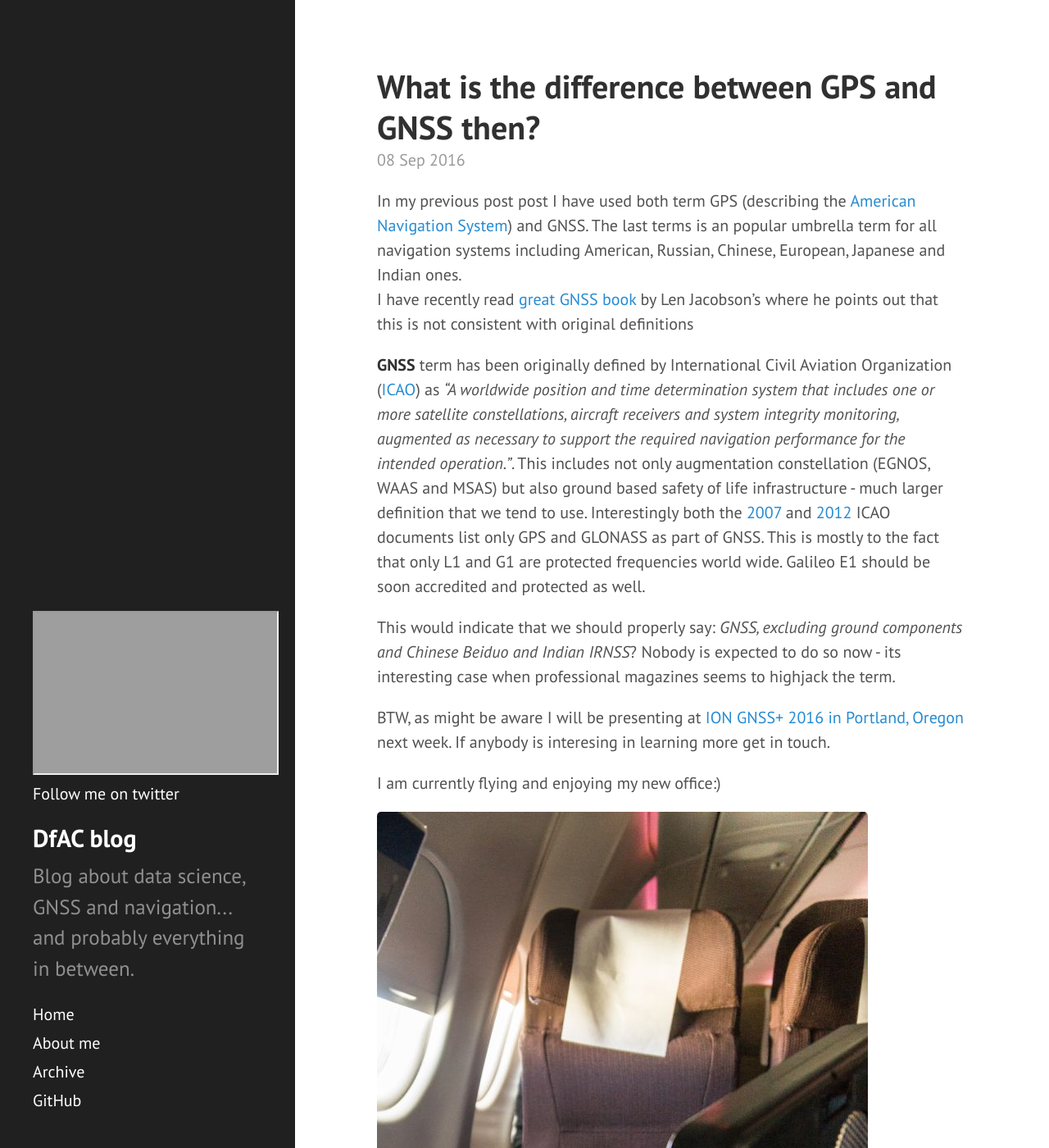
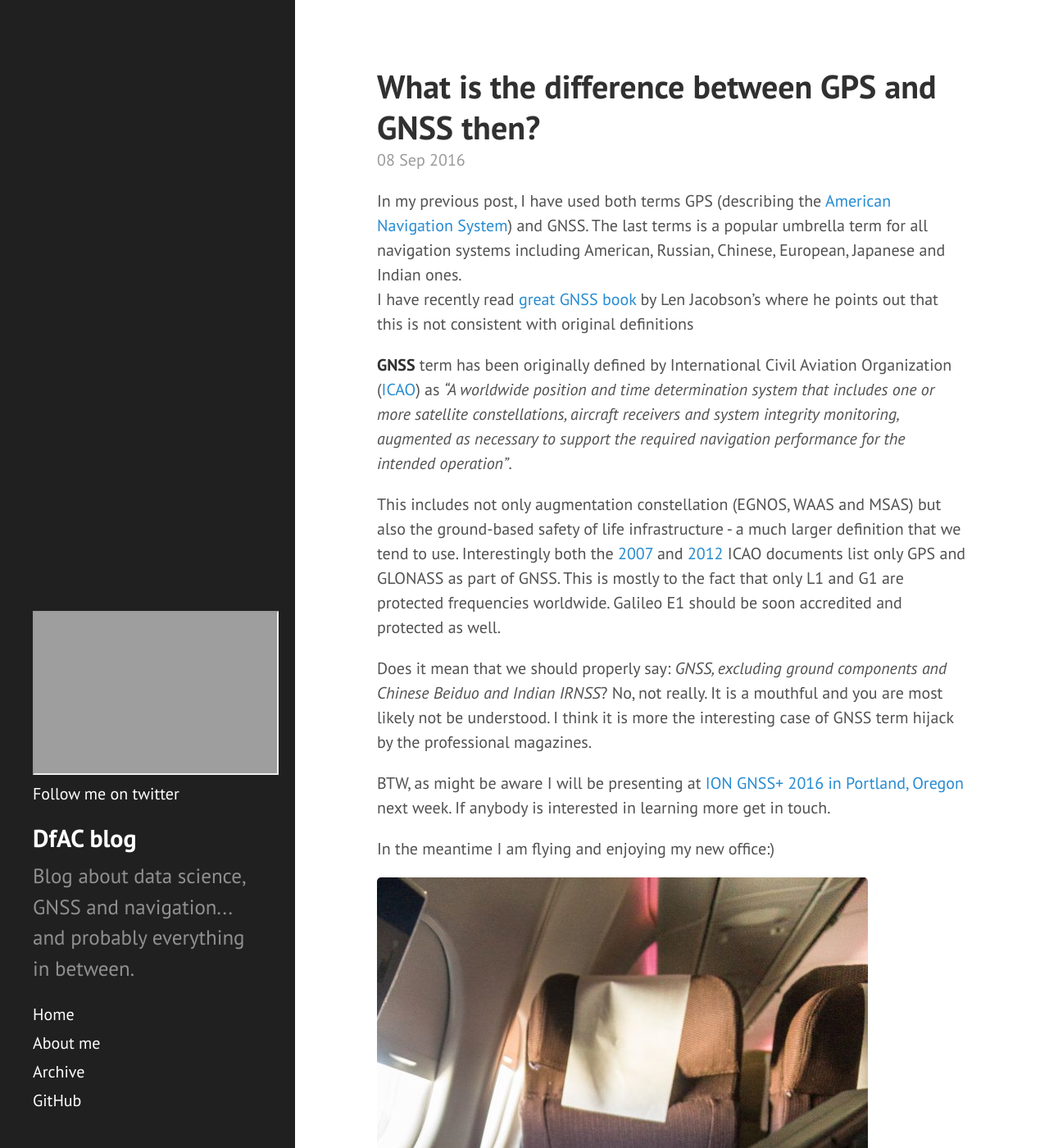
Before and after one commit to DfAC/DfAC.github.io, a Jekyll site: the page built from _posts/2016-09-08-GPSvsGNSS.md, in a window 1280 px wide and 1400 px high. Shown: the whole window at 82% size. Built offline with Jekyll 4.4.1, drawn with Linux system fonts in a browser that asks for light colours; comment, search, counter and statistics services are not loaded; grey boxes are pictures that could not be loaded.

Commit message:
grammar corrections

```diff
--- a/_posts/2016-09-08-GPSvsGNSS.md
+++ b/_posts/2016-09-08-GPSvsGNSS.md
@@ -6,15 +6,17 @@ category: blog
 comments: True
 ---
 
-In my previous post post I have used both term GPS (describing the [American Navigation System](https://en.wikipedia.org/wiki/Global_Positioning_System)) and GNSS. The last terms is an popular umbrella term for all navigation systems including American, Russian, Chinese, European, Japanese and Indian ones.
+In my previous post, I have used both terms GPS (describing the [American Navigation System](https://en.wikipedia.org/wiki/Global_Positioning_System)) and GNSS. The last terms is a popular umbrella term for all navigation systems including American, Russian, Chinese, European, Japanese and Indian ones.
 I have recently read [great GNSS book](https://www.amazon.co.uk/dp/B00CS398T6/ref=dp-kindle-redirect?_encoding=UTF8&btkr=1) by Len Jacobson's where he points out that this is not consistent with original definitions
 
-**GNSS** term has been originally defined by International Civil Aviation Organization ([ICAO](http://www.icao.int/Pages/default.aspx))  as *"A worldwide position and time determination system that includes one or more satellite constellations, aircraft receivers and system integrity monitoring, augmented as necessary to support the required navigation performance for the intended operation."*. This includes not only augmentation constellation (EGNOS, WAAS and MSAS) but also ground based safety of life infrastructure - much larger definition that we tend to use. Interestingly both the [2007](http://www.unoosa.org/pdf/icg/2007/icg2/presentations/38.pdf) and [2012](http://www.icao.int/Meetings/anconf12/Documents/Doc.%209849.pdf) ICAO documents list only GPS and GLONASS as part of GNSS. This is mostly to the fact that only L1 and G1 are protected frequencies world wide. Galileo E1 should be soon accredited and protected as well.
+**GNSS** term has been originally defined by International Civil Aviation Organization ([ICAO](http://www.icao.int/Pages/default.aspx))  as *"A worldwide position and time determination system that includes one or more satellite constellations, aircraft receivers and system integrity monitoring, augmented as necessary to support the required navigation performance for the intended operation"*.
 
-This would indicate that we should properly say: *GNSS, excluding ground components and Chinese Beiduo and Indian IRNSS*? Nobody is expected to do so now - its interesting case when professional magazines seems to highjack the term.
+This includes not only augmentation constellation (EGNOS, WAAS and MSAS) but also the ground-based safety of life infrastructure - a much larger definition that we tend to use. Interestingly both the [2007](http://www.unoosa.org/pdf/icg/2007/icg2/presentations/38.pdf) and [2012](http://www.icao.int/Meetings/anconf12/Documents/Doc.%209849.pdf) ICAO documents list only GPS and GLONASS as part of GNSS. This is mostly to the fact that only L1 and G1 are protected frequencies worldwide. Galileo E1 should be soon accredited and protected as well.
 
-BTW, as might be aware I will be presenting at [ION GNSS+ 2016 in Portland, Oregon](http://dfac.github.io/blog/2016/08/31/welcome2ION/) next week. If anybody is interesing in learning more get in touch.
+Does it mean that we should properly say: *GNSS, excluding ground components and Chinese Beiduo and Indian IRNSS*? No, not really. It is a mouthful and you are most likely not be understood. I think it is more the interesting case of GNSS term hijack by the professional magazines.
 
-I am currently flying and enjoying my new office:)
+BTW, as might be aware I will be presenting at [ION GNSS+ 2016 in Portland, Oregon](http://dfac.github.io/blog/2016/08/31/welcome2ION/) next week. If anybody is interested in learning more get in touch.
+
+In the meantime I am flying and enjoying my new office:)
 
 ![Alt text](https://raw.githubusercontent.com/DfAC/DfAC.github.io/master/pics/ION_flight01.jpg "my new office")
```
